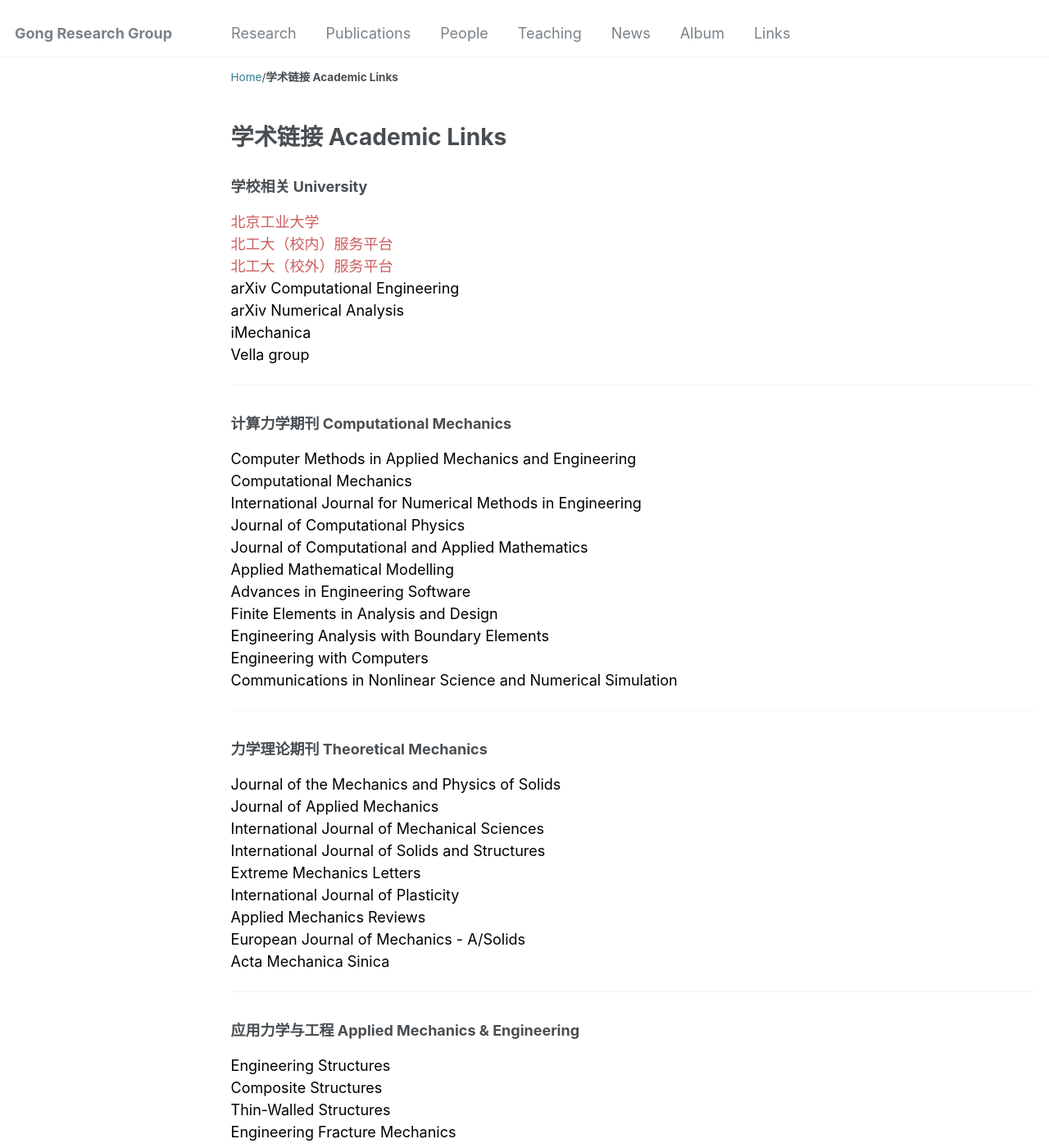
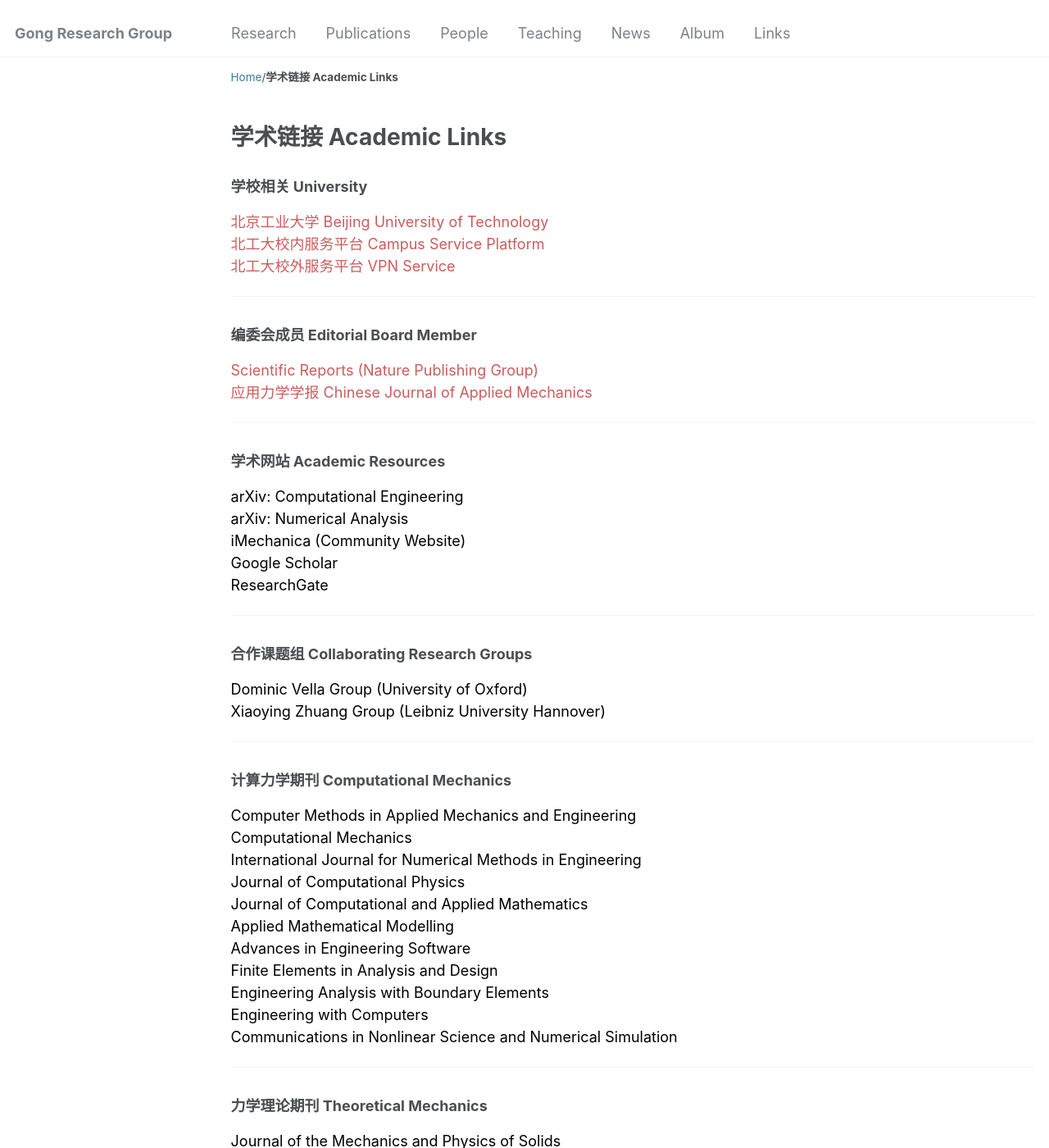
Before and after one commit to yanpeng-gong/yanpeng-gong.github.io, a Jekyll site: the page built from _links/ links.md, in a window 1280 px wide and 1400 px high. Shown: the whole window at 82% size. Built offline with Jekyll 4.4.1, drawn with Linux system fonts in a browser that asks for light colours.

Commit message:
update link items

```diff
--- a/_links/ links.md
+++ b/_links/ links.md
@@ -16,13 +16,34 @@ author_profile: false
 
 <h3>学校相关 University</h3>
 <p style="text-align:left;">
-	<a href="https://www.bjut.edu.cn/" style="text-decoration:none;color:indianred;">北京工业大学</a> <br>
-	<a href="https://my.bjut.edu.cn/page/site/index" style="text-decoration:none;color:indianred;">北工大（校内）服务平台</a> <br>
-	<a href="https://webvpn.bjut.edu.cn/" style="text-decoration:none;color:indianred;">北工大（校外）服务平台</a> <br>
-  <a href="https://arxiv.org/list/cs.CE/new" style="text-decoration:none;color:black;">arXiv Computational Engineering</a><br>
-  <a href="https://arxiv.org/list/math.NA/new" style="text-decoration:none;color:black;">arXiv Numerical Analysis</a><br>
-  <a href="http://imechanica.org/" style="text-decoration:none;color:black;">iMechanica</a><br>
-  <a href="https://people.maths.ox.ac.uk/vella/" style="text-decoration:none;color:black;">Vella group</a>
+<a href="https://www.bjut.edu.cn/" style="text-decoration:none;color:indianred;">北京工业大学 Beijing University of Technology</a><br>
+<a href="https://my.bjut.edu.cn/page/site/index" style="text-decoration:none;color:indianred;">北工大校内服务平台 Campus Service Platform</a><br>
+<a href="https://webvpn.bjut.edu.cn/" style="text-decoration:none;color:indianred;">北工大校外服务平台 VPN Service</a><br>
+</p>
+
+<hr>
+<h3>编委会成员 Editorial Board Member</h3>
+<p style="text-align:left;">
+<a href="https://www.nature.com/srep/" style="text-decoration:none;color:indianred;">Scientific Reports (Nature Publishing Group)</a><br>
+<a href="https://pubs.cstam.org.cn/yylxxb" style="text-decoration:none;color:indianred;">应用力学学报 Chinese Journal of Applied Mechanics</a><br>
+</p>
+
+<hr>
+<h3>学术网站 Academic Resources</h3>
+<p style="text-align:left;">
+<a href="https://arxiv.org/list/cs.CE/new" style="text-decoration:none;color:black;">arXiv: Computational Engineering</a><br>
+<a href="https://arxiv.org/list/math.NA/new" style="text-decoration:none;color:black;">arXiv: Numerical Analysis</a><br>
+<a href="http://imechanica.org/" style="text-decoration:none;color:black;">iMechanica (Community Website)</a><br>
+<a href="https://scholar.google.com/" style="text-decoration:none;color:black;">Google Scholar</a><br>
+<a href="https://www.researchgate.net/" style="text-decoration:none;color:black;">ResearchGate</a><br>
+</p>
+
+<hr>
+<h3>合作课题组 Collaborating Research Groups</h3>
+<p style="text-align:left;">
+<a href="https://people.maths.ox.ac.uk/vella/" style="text-decoration:none;color:black;">Dominic Vella Group (University of Oxford)</a><br>
+<a href="https://www.ifam.uni-hannover.de/de/institut/personen/guo" style="text-decoration:none;color:black;">Xiaoying Zhuang Group (Leibniz University Hannover)</a><br>
+<!-- 可以继续添加其他课题组 -->
 </p>
 
 <hr>
```
